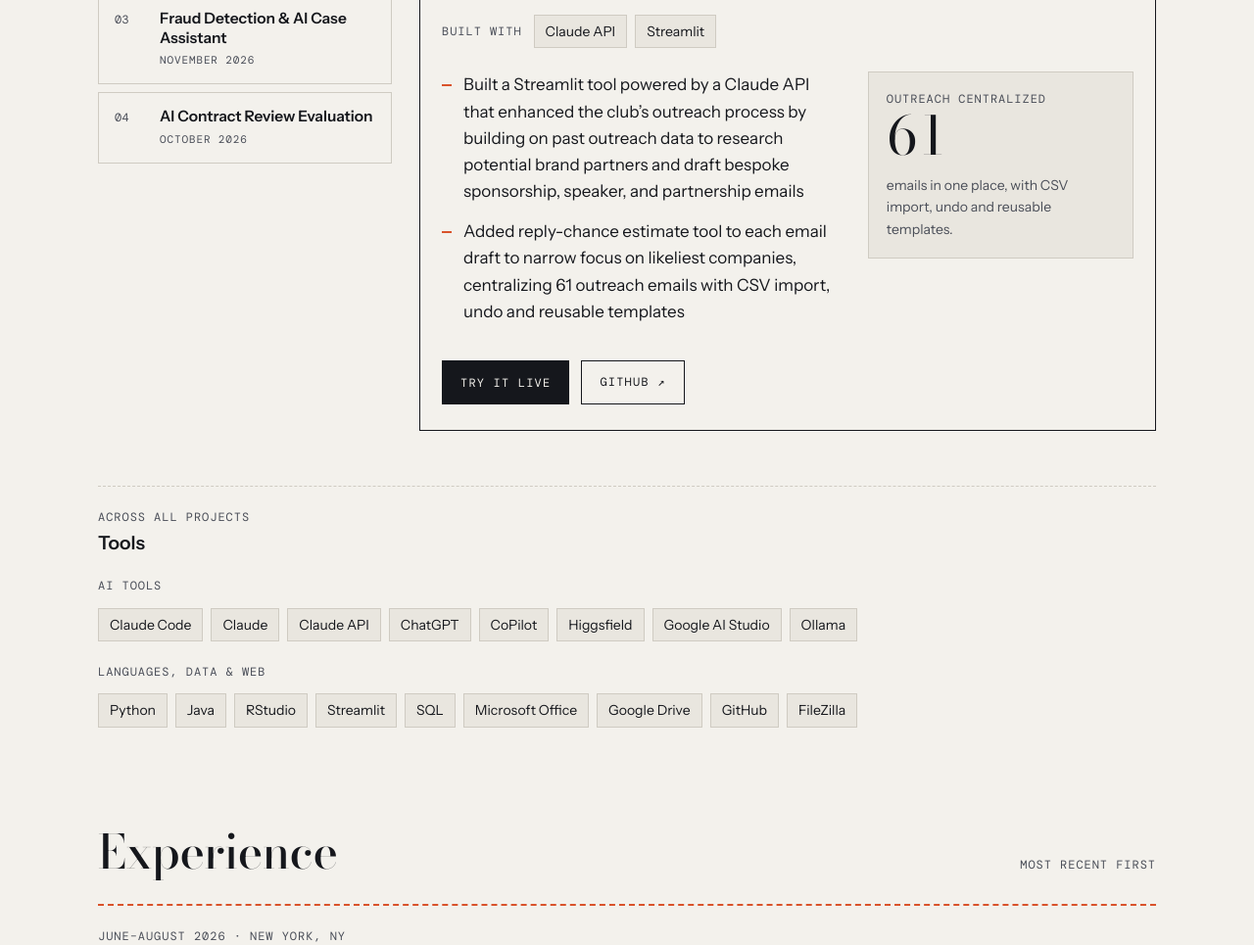
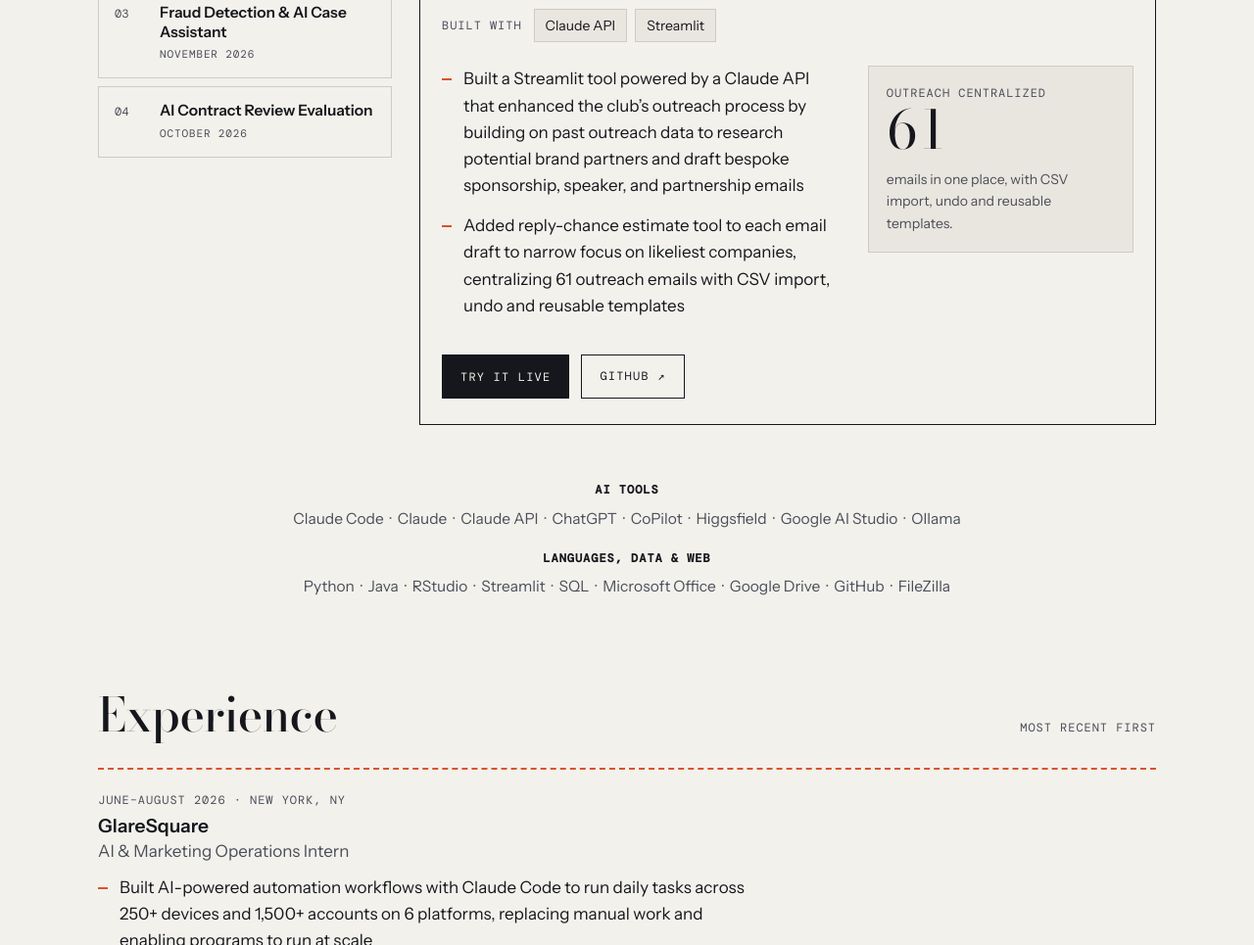
Before and after one commit to kes0610/portfolio, a plain HTML site: page index.html in a window 1280 px wide. Shown: the part 1225-2190 px from the top of the page at 98% size. Drawn offline with nearby package versions, Linux system fonts and the light colour scheme.

Commit message:
Add files via upload

```diff
--- a/index.html
+++ b/index.html
@@ -222,7 +222,7 @@ footer { padding: 18px 0 40px; border-top: 1px dashed var(--line); display: flex
       </aside>
     </section>
 
-    <div style="padding: 0 0 36px; font-size: 15.5px; line-height: 1.8; text-align: center; color: var(--ink-2)"><span class="mono" style="display: block; margin-bottom: 10px; color: var(--ink)">Coursework</span>Java &amp; Python Programming &nbsp;&middot;&nbsp; Data Science &amp; Engineering &nbsp;&middot;&nbsp; Calculus &amp; Trigonometry &nbsp;&middot;&nbsp; AI in Writing &nbsp;&middot;&nbsp; Human Communication &amp; AI &nbsp;&middot;&nbsp; Data Ethics &nbsp;&middot;&nbsp; Web Design &nbsp;&middot;&nbsp; Human Factors in InfoSec</div>
+    <div style="padding: 0 0 36px; font-size: 15.5px; line-height: 1.8; text-align: center; color: var(--ink-2)"><span class="mono" style="display: block; margin-bottom: 4px; font-size: 12px; font-weight: 700; color: var(--ink)">Coursework</span>Java &amp; Python Programming &nbsp;&middot;&nbsp; Data Science &amp; Engineering &nbsp;&middot;&nbsp; Calculus &amp; Trigonometry &nbsp;&middot;&nbsp; AI in Writing &nbsp;&middot;&nbsp; Human Communication &amp; AI &nbsp;&middot;&nbsp; Data Ethics &nbsp;&middot;&nbsp; Web Design &nbsp;&middot;&nbsp; Human Factors in InfoSec</div>
 
     <section class="glance" aria-label="At a glance">
       <div><div class="n">250+</div><div class="l">devices running daily automations I built at GlareSquare</div></div>
@@ -238,13 +238,11 @@ footer { padding: 18px 0 40px; border-top: 1px dashed var(--line); display: flex
         <article class="panel" id="panel" role="tabpanel" aria-live="polite"></article>
       </div>
 
-      <div class="entry" style="margin-top:56px">
-        <div class="mono when">Across all projects</div>
-        <h3>Tools</h3>
-        <p class="mono group-label">AI tools</p>
-        <div class="tags"><span class="tag">Claude Code</span><span class="tag">Claude</span><span class="tag">Claude API</span><span class="tag">ChatGPT</span><span class="tag">CoPilot</span><span class="tag">Higgsfield</span><span class="tag">Google AI Studio</span><span class="tag">Ollama</span></div>
-        <p class="mono group-label">Languages, data &amp; web</p>
-        <div class="tags"><span class="tag">Python</span><span class="tag">Java</span><span class="tag">RStudio</span><span class="tag">Streamlit</span><span class="tag">SQL</span><span class="tag">Microsoft Office</span><span class="tag">Google Drive</span><span class="tag">GitHub</span><span class="tag">FileZilla</span></div>
+      <div style="margin-top:56px; padding: 0 0 12px; font-size: 15.5px; line-height: 1.8; text-align: center; color: var(--ink-2)">
+        <span class="mono" style="display: block; margin-bottom: 4px; font-size: 12px; font-weight: 700; color: var(--ink)">AI tools</span>
+        <div style="margin-bottom: 16px">Claude Code &nbsp;&middot;&nbsp; Claude &nbsp;&middot;&nbsp; Claude API &nbsp;&middot;&nbsp; ChatGPT &nbsp;&middot;&nbsp; CoPilot &nbsp;&middot;&nbsp; Higgsfield &nbsp;&middot;&nbsp; Google AI Studio &nbsp;&middot;&nbsp; Ollama</div>
+        <span class="mono" style="display: block; margin-bottom: 4px; font-size: 12px; font-weight: 700; color: var(--ink)">Languages, data &amp; web</span>
+        <div>Python &nbsp;&middot;&nbsp; Java &nbsp;&middot;&nbsp; RStudio &nbsp;&middot;&nbsp; Streamlit &nbsp;&middot;&nbsp; SQL &nbsp;&middot;&nbsp; Microsoft Office &nbsp;&middot;&nbsp; Google Drive &nbsp;&middot;&nbsp; GitHub &nbsp;&middot;&nbsp; FileZilla</div>
       </div>
     </section>
 
```
